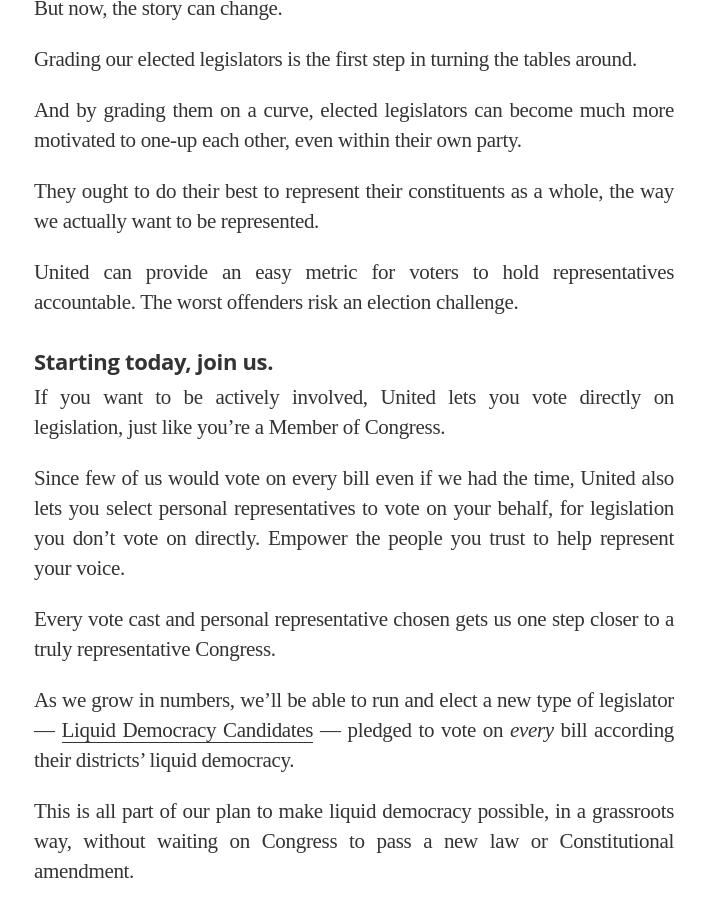
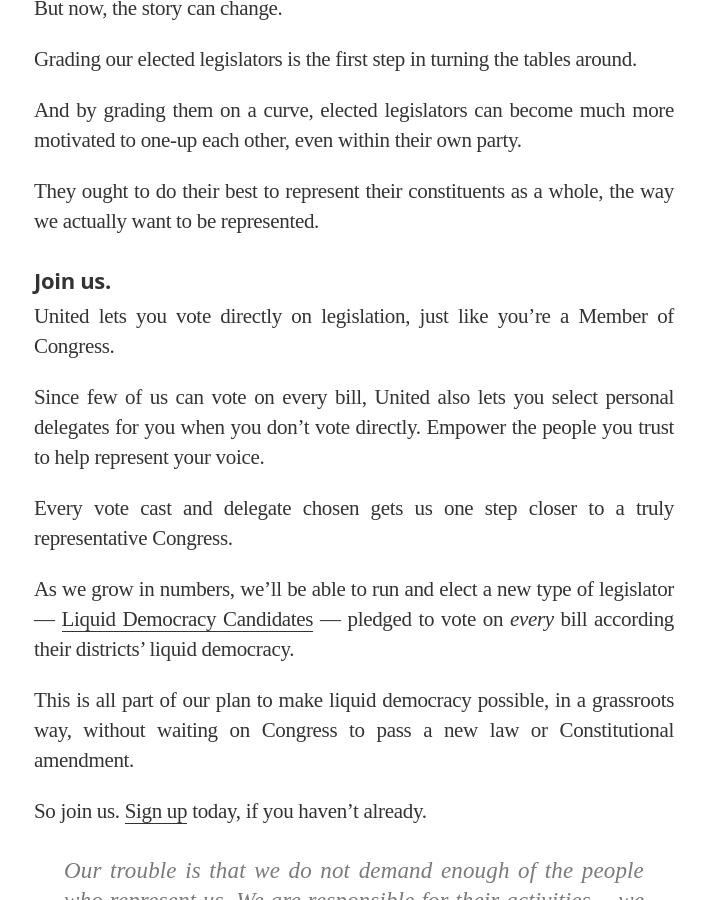
Before and after one commit to voteliquid/blog, a Jekyll site: the page built from _posts/2017-12-08-give-your-rep-an-f-introducing-united-legislator-grades.md, in a window 1280 px wide and 900 px high, scrolled down 3608 px. Shown: the whole window, without its empty margins (286-992 px from the left). Built offline with Jekyll 4.4.1, drawn with Linux system fonts in a browser that asks for light colours; nearby versions of some CDN libraries; some web fonts are replaced.

Commit message:
Simplify 'Grades' closing section

```diff
--- a/_posts/2017-12-08-give-your-rep-an-f-introducing-united-legislator-grades.md
+++ b/_posts/2017-12-08-give-your-rep-an-f-introducing-united-legislator-grades.md
@@ -110,15 +110,13 @@
 
 They ought to do their best to represent their constituents as a whole, the way we actually want to be represented.
 
-United can provide an easy metric for voters to hold representatives accountable. The worst offenders risk an election challenge.
+#### Join us.
 
-#### Starting today, join us.
+United lets you vote directly on legislation, just like you're a Member of Congress.
 
-If you want to be actively involved, United lets you vote directly on legislation, just like you're a Member of Congress.
+Since few of us can vote on every bill, United also lets you select personal delegates for you when you don't vote directly. Empower the people you trust to help represent your voice.
 
-Since few of us would vote on every bill even if we had the time, United also lets you select personal representatives to vote on your behalf, for legislation you don't vote on directly. Empower the people you trust to help represent your voice.
-
-Every vote cast and personal representative chosen gets us one step closer to a truly representative Congress.
+Every vote cast and delegate chosen gets us one step closer to a truly representative Congress.
 
 As we grow in numbers, we'll be able to run and elect a new type of legislator — [Liquid Democracy Candidates](/2017/07/04/running-liquid-democracy-candidates/) — pledged to vote on *every* bill according their districts' liquid democracy.
 
```
